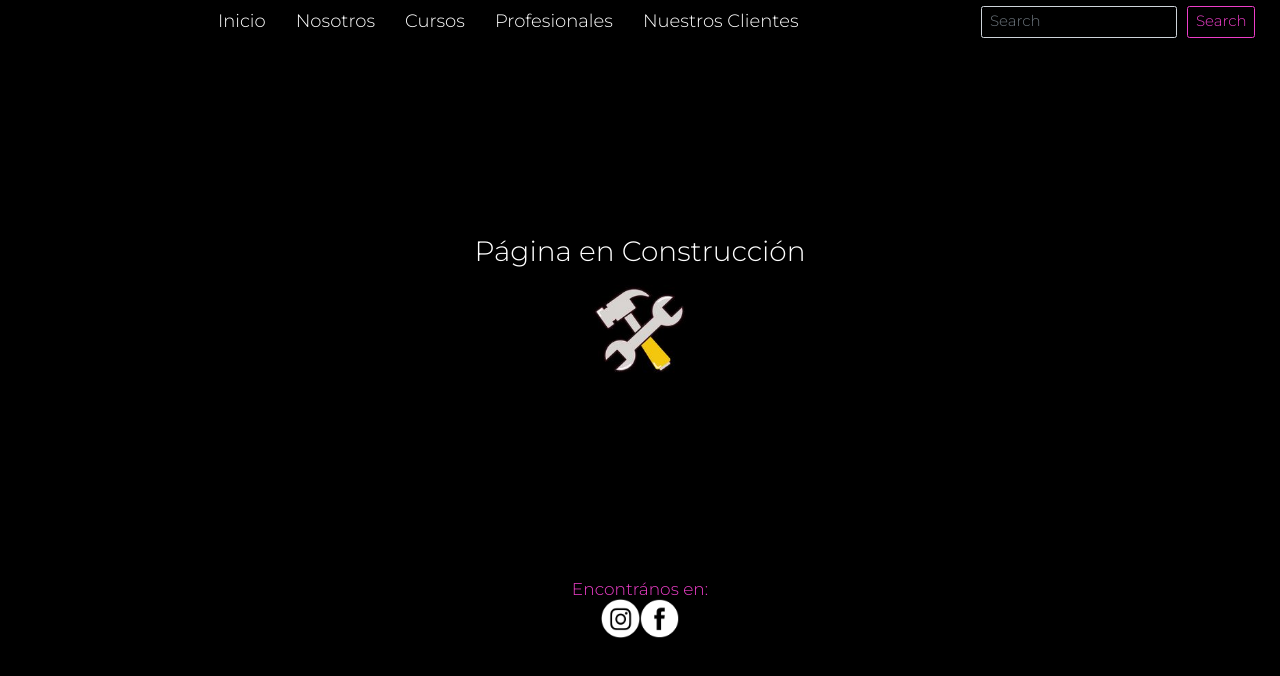
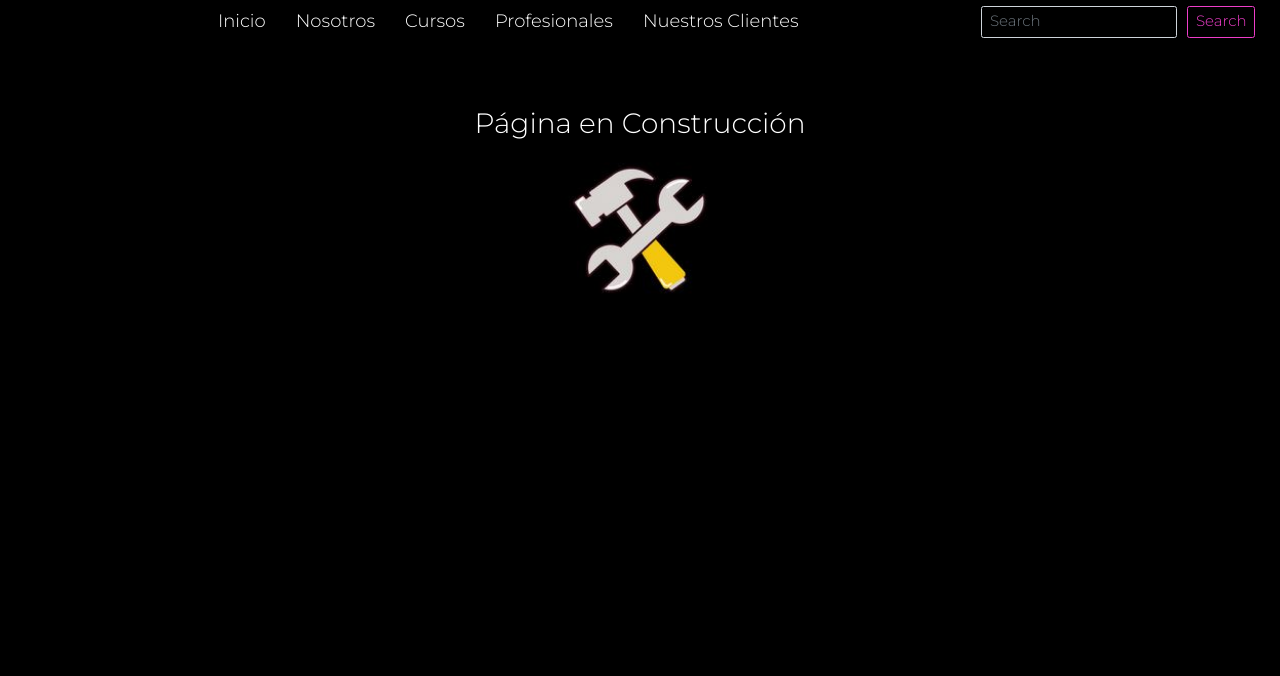
Before and after one commit to catapolicastro/proyecto_final, a website: page error.html in a window 1280 px wide. Drawn offline with nearby package versions, Linux system fonts and the light colour scheme.

Commit message:
VERSIÓN FINAL

```diff
--- a/SCSS/prueba.scss
+++ b/SCSS/prueba.scss
@@ -272,25 +272,6 @@
       margin-top: 10%;
   }
 
-/* Página Error */
-
-  .ImgError {
-    width: 10%;
-  }
-  #H1Error {
-    color: white  ;
-  }
-  .CajaError {
-    text-align: center;
-  }
-  .MainError {
-    width: 100%;
-    margin-top: 15%;
-  }
-  #FooterError {
-    margin-top: 10%;
-  }
-
   /* Responsive */
 
  /* Teléfonos */
@@ -531,3 +512,16 @@ th {
     height: 30rem;
    }
 }
+
+/* Página Error */
+
+.ErrorMain {
+  align-content: center;
+  text-align: center;
+}
+#tituloError {
+  color: white;
+}
+#imgError {
+  width: 15%;
+}
--- a/error.html
+++ b/error.html
@@ -9,8 +9,6 @@
 		<link rel="preconnect" href="https://fonts.gstatic.com">
 		<link href="https://fonts.googleapis.com/css2?family=Montserrat:wght@200;300&display=swap" rel="stylesheet">
 		<link rel="stylesheet" type="text/css" href="CSS/pruebacss.css">
-		<meta name="keywords" content="Cursos, educación, capacitación, digital, modalidad online, mundo digital, cursos online, aprender, contacto, contactános, sobre nosotros">
-    	<meta name="description" content="En este sitio podrá conocernos mejor y conocer nuestra historia, valores y trayectoria en el mercado digital.">
 	</head>
 <body>
 	<header>
@@ -45,22 +43,10 @@
 				  </div>
 			  </nav>
 	</header>
-    <main class="MainError">
-        <div class="CajaError">
-            <h1 id="H1Error" >Página en Construcción</h1>
-            <img src="Imagenes/error.jpg" alt="" class="ImgError">
-        </div>
-    </main>
-
-	<footer>
-        <div class="CajaFlexFooter">
-            <div class="hijo6" id="FooterError">
-                <h4 class="encontranos">Encontrános en:</h4>
-                    <a href="https://facebook.com" target="_BLANK" class="aRedes"><img src="Imagenes/ig.png" class="imgredes"></a>
-                    <a href="https://facebook.com" target="_BLANK" class="aRedes"><img src="Imagenes/fb.png" class="imgredes"></a>
-            </div>
-        </div>
-    </footer>
+	<div class="ErrorMain">
+        <h1 id="tituloError">Página en Construcción</h1>
+        <img src="Imagenes/error.jpg" alt="" id="imgError">
+	</div>
 	<script src="https://maxcdn.bootstrapcdn.com/bootstrap/4.0.0/js/bootstrap.min.js" integrity="sha384-JZR6Spejh4U02d8jOt6vLEHfe/JQGiRRSQQxSfFWpi1MquVdAyjUar5+76PVCmYl" crossorigin="anonymous"></script>
     <script src="https://cdn.jsdelivr.net/npm/@popperjs/core@2.9.2/dist/umd/popper.min.js" integrity="sha384-IQsoLXl5PILFhosVNubq5LC7Qb9DXgDA9i+tQ8Zj3iwWAwPtgFTxbJ8NT4GN1R8p" crossorigin="anonymous"></script>
     <script src="https://cdn.jsdelivr.net/npm/bootstrap@5.0.2/dist/js/bootstrap.min.js" integrity="sha384-cVKIPhGWiC2Al4u+LWgxfKTRIcfu0JTxR+EQDz/bgldoEyl4H0zUF0QKbrJ0EcQF" crossorigin="anonymous"></script>
```
Also changed, not shown: CSS/pruebacss.css.
